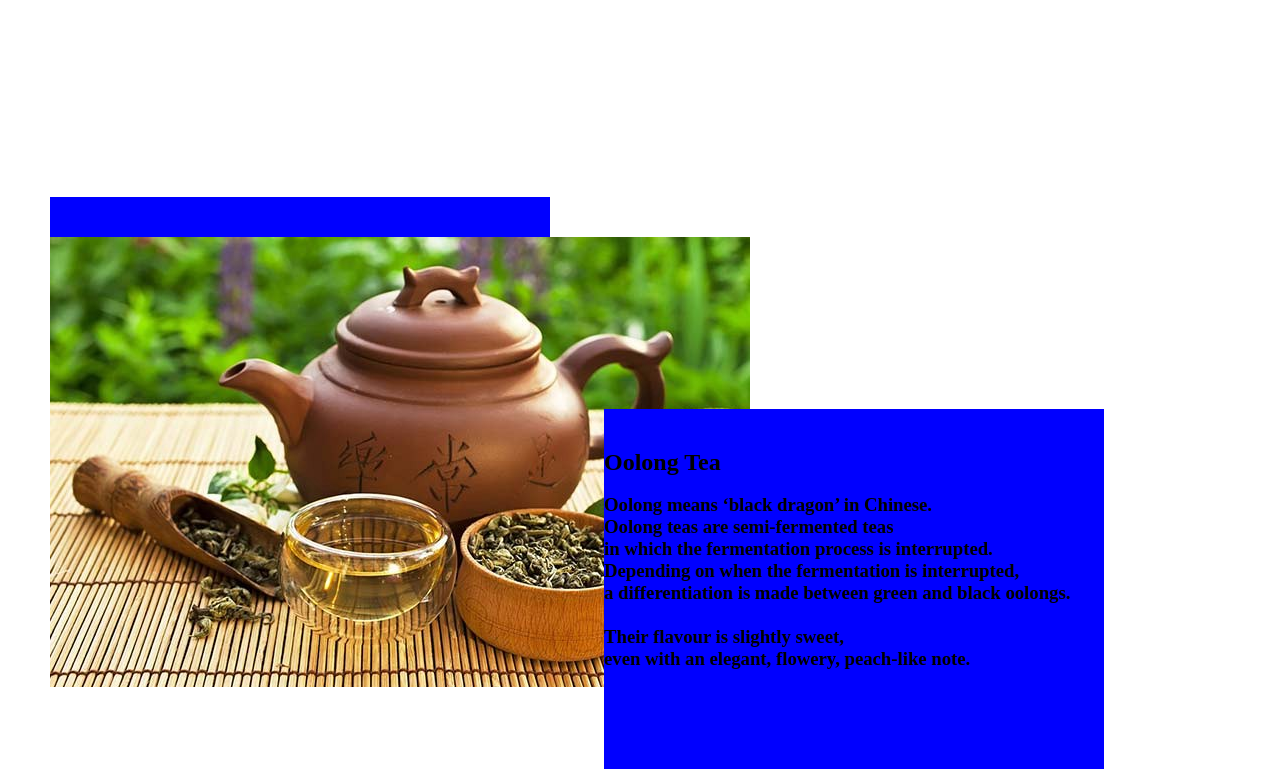
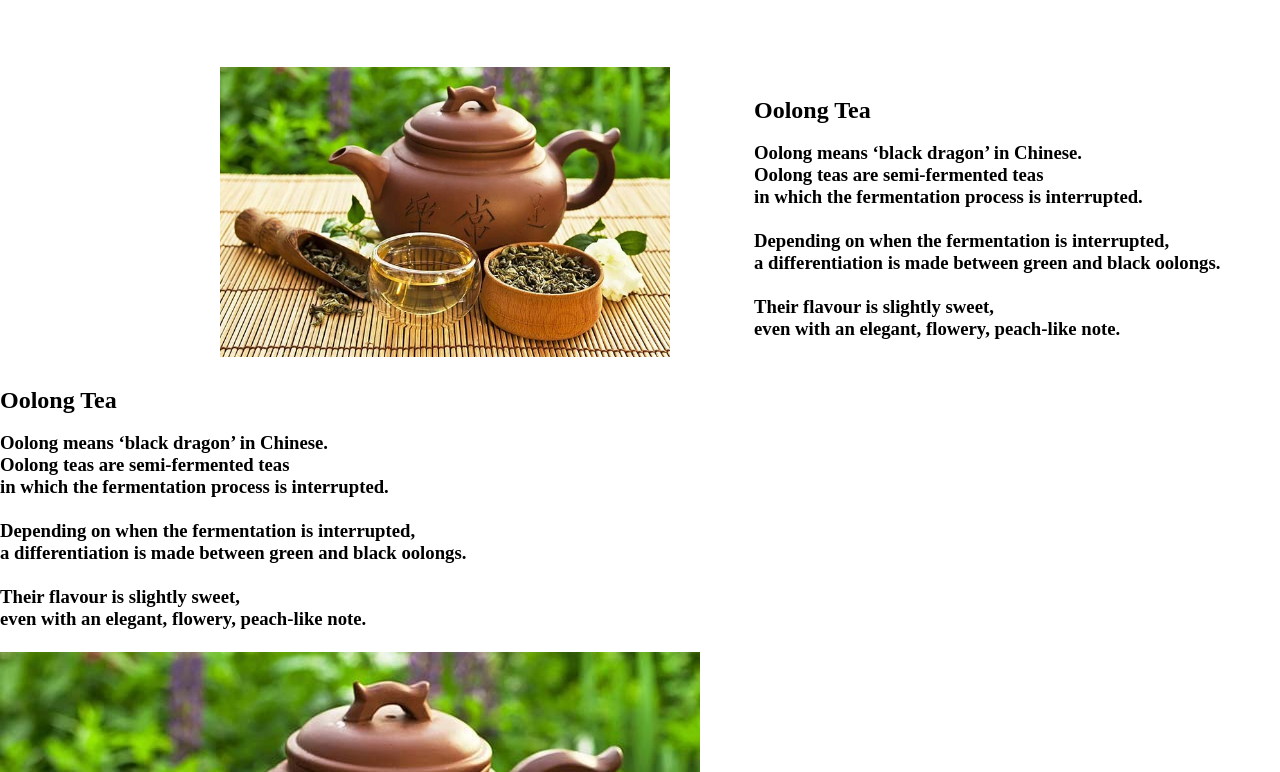
Before and after one commit to kg41csh/COMP205-Group-3, a plain HTML site: page link1.html in a window 1280 px wide. Shown: the part 997-1769 px from the top of the page. Drawn offline with Linux system fonts and the light colour scheme.

Commit message:
updated link1

```diff
--- a/link1.html
+++ b/link1.html
@@ -83,14 +83,15 @@
                 <img src="green-tea.jpg"/> <br/>
         </div>
 
-        <div id="link1-body3-1">
+        <div id="link1-body3">
                 <img src="oolong-tea.jpg"/> <br/>
         </div>
         <div id="link1-body3-1">
             <h2> Oolong Tea </h2><br/>
             <h3> Oolong means ‘black dragon’ in Chinese. <br/>
                 Oolong teas are semi-fermented teas <br/>
-                     in which the fermentation process is interrupted.<br/>
+                in which the fermentation process is interrupted.<br/> <br/>
+
                 Depending on when the fermentation is interrupted, <br/>
                 a differentiation is made between green and black oolongs. <br/> <br/>
 
@@ -99,6 +100,22 @@
             </h3>
         </div>
 
+        <div id="link1-body4">
+            <h2> Oolong Tea </h2><br/>
+            <h3> Oolong means ‘black dragon’ in Chinese. <br/>
+                 Oolong teas are semi-fermented teas <br/>
+                 in which the fermentation process is interrupted.<br/> <br/>
+
+                 Depending on when the fermentation is interrupted, <br/>
+                 a differentiation is made between green and black oolongs. <br/> <br/>
+
+                 Their flavour is slightly sweet, <br/>
+                 even with an elegant, flowery, peach-like note.<br/> <br/>
+            </h3>
+        </div>
+        <div id="link1-body4-1">
+            <img src="oolong-tea.jpg"/> <br/>
+        </div>
 
 
 
--- a/link1style.css
+++ b/link1style.css
@@ -99,7 +99,7 @@ body {
 /*********************** finishing main header setting ************************/
 
 /*********************** begining body setting ************************/
-#link1-body1, #link1-body1-1, #link1-body2, #link1-body2-1, #link1-body3, #link1-body3-1  {
+#link1-body1, #link1-body1-1  {
     display: inline-block;
 }
 #link1-body1 {
@@ -121,6 +121,9 @@ body {
     text-align: left;
     padding-top: 40px;
 }
+#link1-body2, #link1-body2-1 {
+    display: inline-block;
+}
 #link1-body2 {
     margin-top: 20px;
     margin-left: 200px;
@@ -141,24 +144,26 @@ body {
     height: auto;
     padding-left: 0px;
 }
+#link1-body3, #link1-body3-1  {
+    display: inline-block;
+}
 #link1-body3 {
-    margin-top: 200px;
+    margin-top: 60px;
     margin-left: 200px;
     width: 500px;
     height: 320px;
 }
 #link1-body3 img {
-    width: 250px;
+    width: 450px;
     height: auto;
-    padding-left: 50px;
+    padding-left: 20px;
 }
 #link1-body3-1 {
-    margin-top: 200px;
+    margin-top: 60px;
     margin-left: 50px;
-    width: 500px;
-    height: 320px;
+    width: 480px;
+    height: 280px;
     text-align: left;
-    background-color: blue;
     padding-top: 40px;
 }
 
```
Also changed, not shown: Green-tea.jpg, echa.jpg (deleted), green_grass.jpeg (deleted), greens.jpg (deleted), harvesting.jpg (deleted), organic-image.jpg (deleted), springtealeave.jpg (deleted), tea.jpg (deleted), tea1.jpg (deleted), 1 other file. Lines whose indentation alone changed are shown as unchanged.
